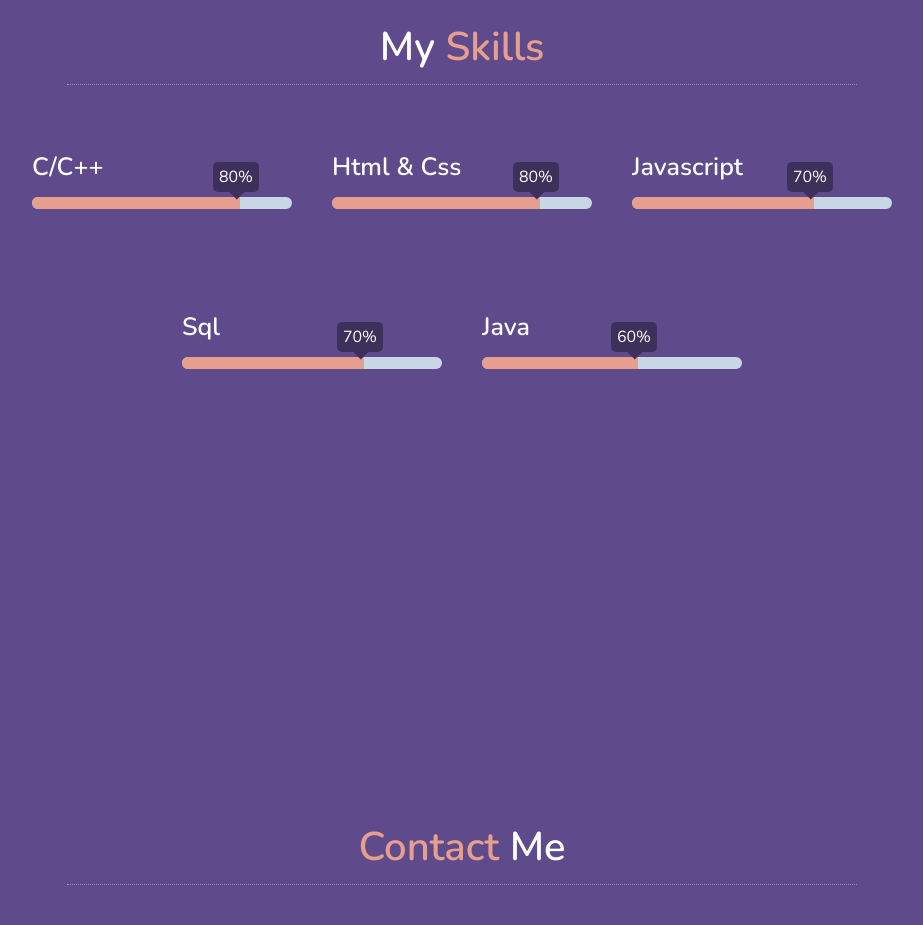
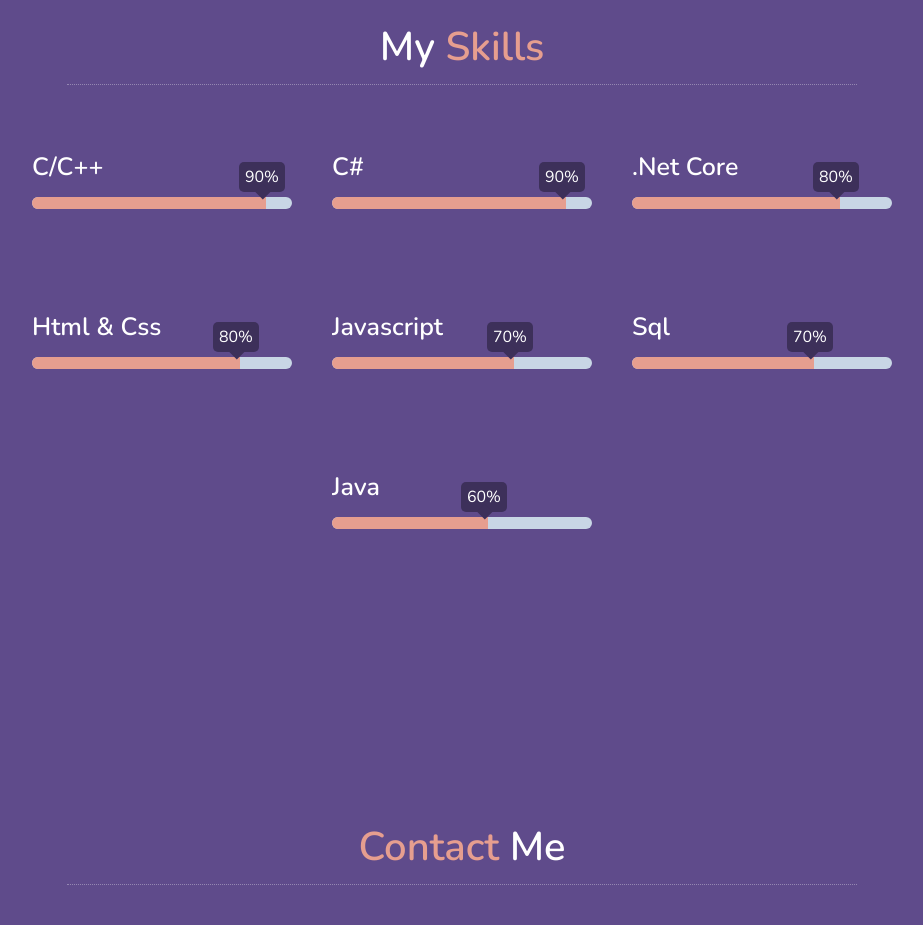
Before and after one commit to Vignesh24R/portfolionew, a plain HTML site: page index.html in a window 1280 px wide. Shown: the part 2400-3325 px from the top of the page, without its empty margins (353-1276 px from the left). Drawn offline with nearby package versions, Linux system fonts and the light colour scheme.

Commit message:
Update index.html

```diff
--- a/index.html
+++ b/index.html
@@ -142,6 +142,26 @@
                         <h3 data-aos="fade-right">C/C++</h3>
                     </div>
                     <div class="barline" data-aos="fade-right" data-aos-delay="50">
+                        <div class="countbar" data-percentNumber="90"></div>
+                    </div>
+                </div>
+            </div>
+            <div class="box">
+                <div class="progress">
+                    <div class="title">
+                        <h3 data-aos="fade-right" data-aos-delay="100">C#</h3>
+                    </div>
+                    <div class="barline" data-aos="fade-right" data-aos-delay="50">
+                        <div class="countbar" data-percentNumber="90"></div>
+                    </div>
+                </div>
+            </div>
+            <div class="box">
+                <div class="progress">
+                    <div class="title">
+                        <h3 data-aos="fade-right" data-aos-delay="300">.Net Core</h3>
+                    </div>
+                    <div class="barline" data-aos="fade-right" data-aos-delay="150">
                         <div class="countbar" data-percentNumber="80"></div>
                     </div>
                 </div>
```
